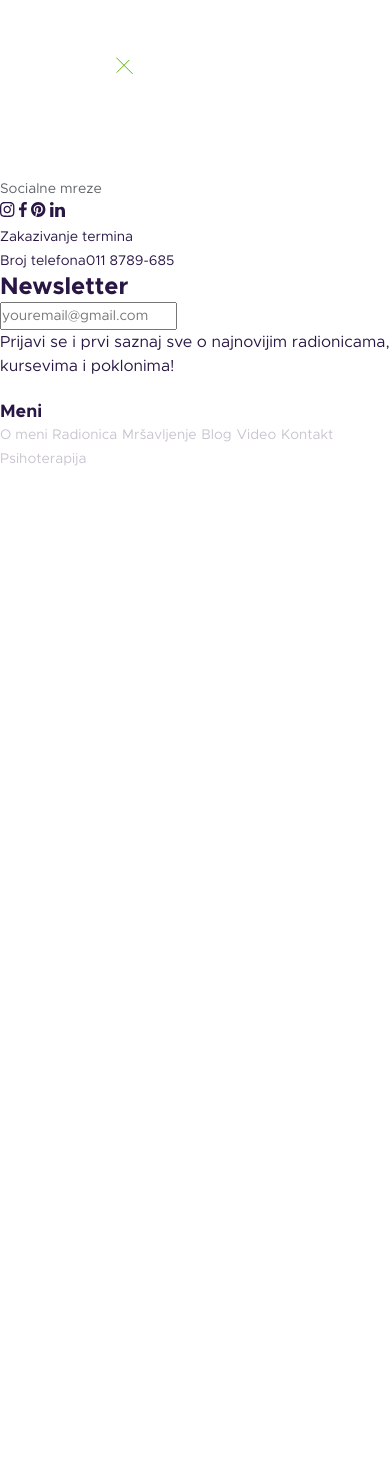
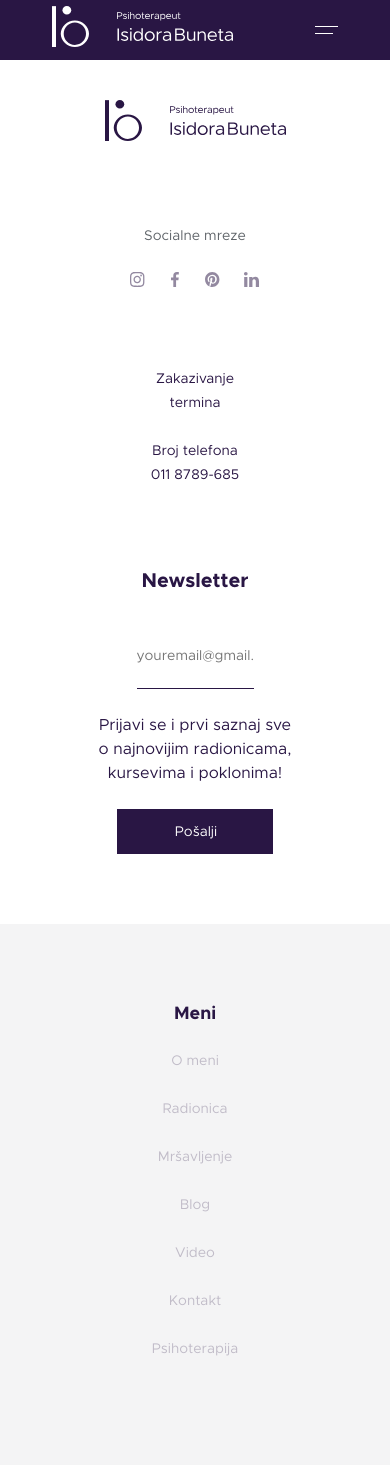
Before and after one commit to panprophet/isidora, a PHP site: the page made by twigtemplates/base.twig in a window 390 px wide. Before the commit the page ends 466 px from the top, so only its background shows below. Run offline with PHP 8.4, Linux system fonts and the light colour scheme; the template is opened without the code that fills it, so the values that code supplies are empty; some libraries are stand-ins or nearby versions.

Commit message:
conflict fix

```diff
--- a/styles/background_colors.css
+++ b/styles/background_colors.css
@@ -8,11 +8,10 @@
   background-color: #291644;
 }
 .background-purple-dark {
-<<<<<<< HEAD
   background-color: #190E29;
-=======
+}
+.background-purple-darker {
   background-color: #060606;
->>>>>>> master
 }
 .background-grey {
   background-color: #383838;
--- a/styles/background_colors.less
+++ b/styles/background_colors.less
@@ -13,13 +13,11 @@
   }
   &-purple{
     background-color: @purple;
-<<<<<<< HEAD
     &-dark {
       background-color: @purple-dark;
-=======
-    &-dark{
+    }
+    &-darker {
       background-color: @purple-darker;
->>>>>>> master
     }
   }
   &-grey {
--- a/styles/flex_classes.css
+++ b/styles/flex_classes.css
@@ -80,7 +80,6 @@
   -ms-flex-align: end;
   align-items: flex-end;
 }
-<<<<<<< HEAD
 @media only screen and (max-width: 1365px) {
   .flex--xl {
     display: flex;
@@ -136,8 +135,6 @@
     justify-content: space-evenly;
   }
 }
-=======
->>>>>>> master
 @media only screen and (max-width: 1023px) {
   .flex--l {
     display: flex;
--- a/styles/flex_classes.less
+++ b/styles/flex_classes.less
@@ -86,7 +86,6 @@
             align-items: flex-end;
   }
 }
-<<<<<<< HEAD
 @media only screen and (max-width: 1365px) {
   .flex {
     &--xl {
@@ -152,8 +151,7 @@
     }
   }
 }
-=======
->>>>>>> master
+
 @media only screen and (max-width: 1023px) {
   .flex {
     &--l {
--- a/styles/fonts.less
+++ b/styles/fonts.less
@@ -234,11 +234,7 @@
     }
   }
 }
-<<<<<<< HEAD
-@media screen and (max-width: 1365px){
-  .font{
-    &-64 {
-=======
+
 @media screen and (max-width: 1440px){
   .font--xl{
     &-62{
@@ -247,7 +243,6 @@
       letter-spacing: 0.04rem;
     }
     &-46{
->>>>>>> master
       font-size: 2.875rem;
       line-height: 3.438rem;
     }
@@ -263,7 +258,6 @@
         line-height: inherit;
       }
     }
-<<<<<<< HEAD
   }
   .text {
     &--xl {
@@ -284,11 +278,10 @@
     &-24 {
       font-size: 1.25rem;
       // line-height: 1.375rem;
-=======
+    }
     &-14{
       font-size: 0.875rem;
       line-height: 1.5rem;
->>>>>>> master
       *{
         font-size: inherit;
         line-height: inherit;
--- a/styles/header.less
+++ b/styles/header.less
@@ -90,7 +90,7 @@
 }
 .footer {
   width: 100%;
-<<<<<<< HEAD
+
   position: relative;
   overflow: hidden;
   z-index: 0;
@@ -129,13 +129,5 @@
       top: 0px;
       background-color: @purple;
     }
-=======
-  // &-top {
-
-  // }
-  &-bottom {
-    height: 3.4375rem;
-    background-color: @purple;
->>>>>>> master
   }
 }
--- a/styles/size.less
+++ b/styles/size.less
@@ -34,19 +34,8 @@
     }
   }
 }
-<<<<<<< HEAD
-@media only screen and (max-width: 1365px) {
-=======
-.h{
-  &-100-vh{
-    height: 100vh;
-  }
-  &-100{
-    height: @w-100;
-  }
-}
 @media only screen and (max-width: 1440px) {
->>>>>>> master
+
   .w {
     &--xl{
       &-100 {
@@ -70,6 +59,16 @@
       &-auto {
         width: auto;
       }
+    }
+  }
+}
+@media only screen and (max-width: 1365px) {
+  .h{
+    &-100-vh{
+      height: 100vh;
+    }
+    &-100{
+      height: @w-100;
     }
   }
 }
--- a/styles/spacing.less
+++ b/styles/spacing.less
@@ -345,14 +345,11 @@
         &-48 {
           margin-bottom: 3rem;
         }
-<<<<<<< HEAD
-        &-24 {
-=======
+
         &-32{
           margin-bottom: 2rem;
         }
         &-24{
->>>>>>> master
           margin-bottom: 1.5rem;
         }
         &-18 {
@@ -603,16 +600,11 @@
             margin-left: 4.687%;
           }
         }
-<<<<<<< HEAD
         &-80 {
           margin-left: 5rem;
         }
         &-70 {
           margin-left: 4.5rem;
-=======
-        &-70{
-          margin-left: 4.375rem;
->>>>>>> master
         }
         &-60 {
           margin-left: 3.75rem;
--- a/styles/style.css
+++ b/styles/style.css
@@ -350,10 +350,6 @@ a:active {
 .line-marker:hover {
   cursor: pointer;
 }
-<<<<<<< HEAD
-@media screen and (max-width: 1365px) {
-  .font-64 {
-=======
 @media screen and (max-width: 1440px) {
   .font--xl-62 {
     font-size: 3.875rem;
@@ -361,7 +357,6 @@ a:active {
     letter-spacing: 0.04rem;
   }
   .font--xl-46 {
->>>>>>> master
     font-size: 2.875rem;
     line-height: 3.438rem;
   }
@@ -377,7 +372,6 @@ a:active {
     font-size: inherit;
     line-height: inherit;
   }
-<<<<<<< HEAD
   .text--xl-center {
     text-align: center;
   }
@@ -391,13 +385,12 @@ a:active {
 @media screen and (max-width: 1024px) {
   .font-24 {
     font-size: 1.25rem;
-=======
-  .font--xl-14 {
+  }
+  .font-14 {
     font-size: 0.875rem;
     line-height: 1.5rem;
->>>>>>> master
-  }
-  .font--xl-14 * {
+  }
+  .font-14 * {
     font-size: inherit;
     line-height: inherit;
   }
@@ -570,7 +563,6 @@ a:active {
   -ms-flex-align: end;
   align-items: flex-end;
 }
-<<<<<<< HEAD
 @media only screen and (max-width: 1365px) {
   .flex--xl {
     display: flex;
@@ -626,8 +618,6 @@ a:active {
     justify-content: space-evenly;
   }
 }
-=======
->>>>>>> master
 @media only screen and (max-width: 1023px) {
   .flex--l {
     display: flex;
@@ -1003,11 +993,10 @@ a:active {
   background-color: #291644;
 }
 .background-purple-dark {
-<<<<<<< HEAD
   background-color: #190E29;
-=======
+}
+.background-purple-darker {
   background-color: #060606;
->>>>>>> master
 }
 .background-grey {
   background-color: #383838;
@@ -1342,12 +1331,9 @@ a:active {
   .margin-xl--bottom-48 {
     margin-bottom: 3rem;
   }
-<<<<<<< HEAD
-=======
   .margin-xl--bottom-32 {
     margin-bottom: 2rem;
   }
->>>>>>> master
   .margin-xl--bottom-24 {
     margin-bottom: 1.5rem;
   }
@@ -1572,16 +1558,11 @@ a:active {
   .margin-l--left-90-per {
     margin-left: 4.687%;
   }
-<<<<<<< HEAD
   .margin-l--left-80 {
     margin-left: 5rem;
   }
   .margin-l--left-70 {
     margin-left: 4.5rem;
-=======
-  .margin-l--left-70 {
-    margin-left: 4.375rem;
->>>>>>> master
   }
   .margin-l--left-60 {
     margin-left: 3.75rem;
@@ -2094,17 +2075,7 @@ a:active {
 .w-25--min {
   min-width: 25%;
 }
-<<<<<<< HEAD
-@media only screen and (max-width: 1365px) {
-=======
-.h-100-vh {
-  height: 100vh;
-}
-.h-100 {
-  height: 100%;
-}
 @media only screen and (max-width: 1440px) {
->>>>>>> master
   .w--xl-100 {
     width: 100%;
   }
@@ -2125,6 +2096,14 @@ a:active {
   }
   .w--xl-auto {
     width: auto;
+  }
+}
+@media only screen and (max-width: 1365px) {
+  .h-100-vh {
+    height: 100vh;
+  }
+  .h-100 {
+    height: 100%;
   }
 }
 @media only screen and (max-width: 1024px) {
--- a/styles/style.less
+++ b/styles/style.less
@@ -95,9 +95,6 @@ a {
 a:hover {
     text-decoration: none;
     opacity: 0.5;
-    // img {
-    //     opacity: 1;
-    // }
 }
 a:focus{
     background-color: transparent;
--- a/twigtemplates/base.twig
+++ b/twigtemplates/base.twig
@@ -231,6 +231,7 @@
 <div id="content">
 {% block content %}{% endblock %}
 </div>
+
 <footer class="footer" id="footer">
     <div class="footer-container" id="footercont">
     <div class="footer-container-top flex align-items-center flex--xl-column padding-xxl--top-200 padding-xxl--bottom-100 padding-xl--top-100 padding-xl--bottom-70">
```
Also changed, not shown: styles/fonts.css (+3 -10 lines), styles/size.css (+8 -10 lines), styles/spacing.css (+0 -8 lines).
